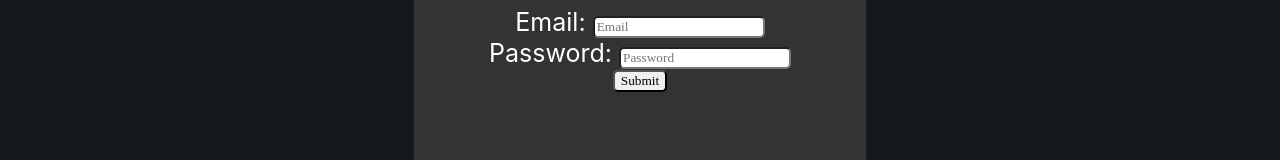
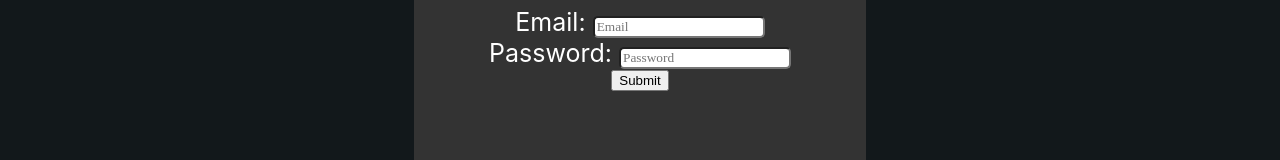
Before and after one commit to Wiggle37/website, a React (Create React App) app: page /login in a window 1280 px wide. Shown: the part 435-595 px from the top of the page. Built offline with nearby package versions, Linux system fonts and the light colour scheme.

Commit message:
another css fix

```diff
--- a/src/Pages/Accounts/Login/Login.jsx
+++ b/src/Pages/Accounts/Login/Login.jsx
@@ -23,7 +23,7 @@ export default function Login() {
                     <input type="password" name="password" placeholder="Password" required/>
                     <br />
 
-                    <input type="submit" />
+                    <button className="submitButton" type="submit">Submit</button>
                 </form>
             </div>
         </div>
--- a/src/Pages/NotFound/NotFound.css
+++ b/src/Pages/NotFound/NotFound.css
@@ -28,7 +28,7 @@ p {
    height: 75px;
 }
 
-button:hover {
+.button:hover {
    background-color: #4CAF50;
    color: white;
 }
```
